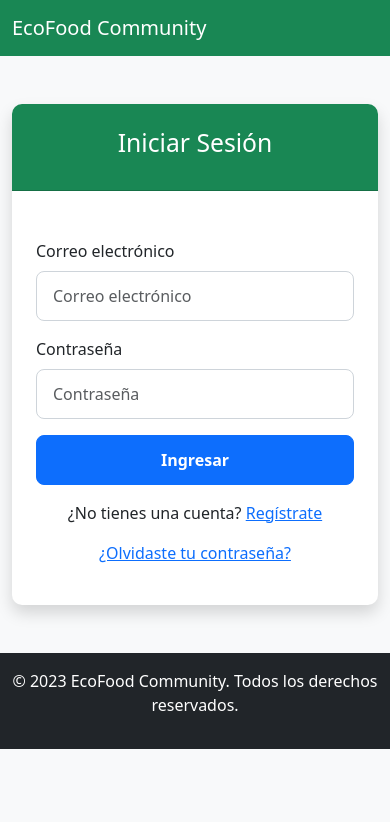
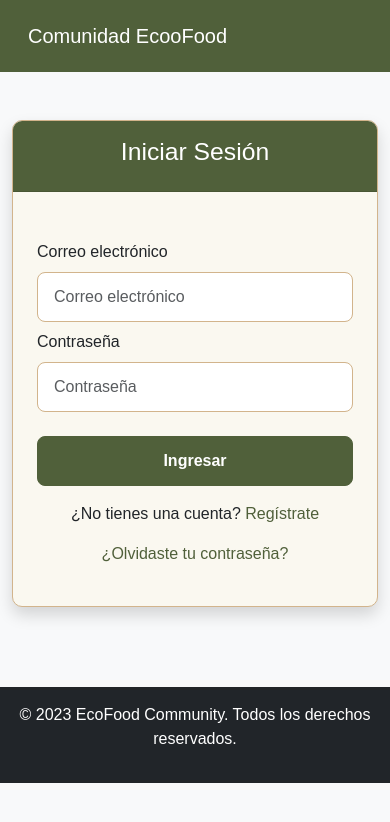
Before and after one commit to Oscilic/EcoFood-, a plain HTML site: page login.html in a window 390 px wide. Drawn offline with nearby package versions, Linux system fonts and the light colour scheme.

Commit message:
Paleta de colores corregida

```diff
--- /dev/null
+++ b/css/login_registro.css
@@ -0,0 +1,137 @@
+body {
+    font-family: 'Arial', sans-serif;
+    background-color: #000000;
+}
+
+.navbar {
+    background-color: #50603A;
+    padding: 1rem;
+}
+
+.navbar-brand,
+.navbar-nav .nav-link {
+    color: white;
+}
+
+.navbar-brand:hover,
+.navbar-nav .nav-link:hover {
+    color: #D2B48C;
+}
+
+
+.card {
+    border: none;
+    border-radius: 10px;
+    overflow: hidden;
+    background-color: #FAF8F0;
+    border: 1px solid #D2B48C;
+    box-shadow: 0 4px 8px rgba(0,0,0,0.1);
+    margin-bottom: 2rem;
+}
+
+.card-header {
+    background-color: #50603A;
+    color: white;
+    padding: 1.5rem;
+    text-align: center;
+    font-weight: bold;
+    border-bottom: 1px solid rgba(0,0,0,0.1);
+}
+
+.card-body {
+    padding: 2rem;
+}
+
+
+.form-control {
+    padding: 0.75rem 1rem;
+    border-radius: 8px;
+    border: 1px solid #D2B48C;
+    transition: all 0.3s;
+    margin-bottom: 1rem;
+}
+
+.form-control:focus {
+    border-color: #50603A;
+    box-shadow: 0 0 0 0.25rem rgba(80, 96, 58, 0.25);
+    outline: none;
+}
+
+
+.btn {
+    padding: 0.75rem;
+    border-radius: 8px;
+    font-weight: 600;
+    transition: all 0.3s;
+    cursor: pointer;
+}
+
+.btn-success,
+.btn-primary {
+    background-color: #50603A;
+    border-color: #50603A;
+    color: white;
+    width: 100%;
+    margin-top: 1rem;
+}
+
+.btn-success:hover,
+.btn-primary:hover {
+    background-color: #94A07A;
+    border-color: #94A07A;
+    color: white;
+}
+
+.text-danger {
+    font-size: 0.875rem;
+    color: #A52A2A;
+    margin-top: -0.5rem;
+    margin-bottom: 1rem;
+    display: block;
+}
+
+.alert {
+    padding: 0.75rem 1.25rem;
+    border-radius: 8px;
+    margin-bottom: 1rem;
+}
+
+.alert-success {
+    background-color: #d1e7dd;
+    border-color: #badbcc;
+    color: #0f5132;
+}
+
+a {
+    color: #50603A;
+    text-decoration: none;
+    transition: color 0.3s;
+}
+
+a:hover {
+    color: #94A07A;
+    text-decoration: underline;
+}
+
+footer {
+    background-color: #343a40;
+    color: white;
+    padding: 1.5rem 0;
+    text-align: center;
+    margin-top: 2rem;
+}
+
+@media (max-width: 768px) {
+    .card-body {
+        padding: 1.5rem;
+    }
+
+    .card-header {
+        padding: 1rem;
+    }
+
+    .btn-success,
+    .btn-primary {
+        padding: 0.75rem;
+    }
+}
--- a/css/styles.css
+++ /dev/null
@@ -1,75 +0,0 @@
-.card {
-    border: none;
-    border-radius: 10px;
-    overflow: hidden;
-}
-
-.card-header {
-    padding: 1.5rem;
-}
-
-.card-body {
-    padding: 2rem;
-}
-
-.form-control {
-    padding: 0.75rem 1rem;
-    border-radius: 8px;
-    border: 1px solid #ced4da;
-    transition: all 0.3s;
-}
-
-.form-control:focus {
-    border-color: #2e8b57;
-    box-shadow: 0 0 0 0.25rem rgba(46, 139, 87, 0.25);
-}
-
-.btn {
-    padding: 0.75rem;
-    border-radius: 8px;
-    font-weight: 600;
-    transition: all 0.3s;
-}
-
-.btn-success {
-    background-color: #2e8b57;
-    border-color: #2e8b57;
-}
-
-.btn-success:hover {
-    background-color: #1e6b47;
-    border-color: #1e6b47;
-}
-
-.btn-primary {
-    background-color: #0d6efd;
-    border-color: #0d6efd;
-}
-
-.btn-primary:hover {
-    background-color: #0b5ed7;
-    border-color: #0a58ca;
-}
-
-.text-danger {
-    font-size: 0.875rem;
-    margin-top: 0.25rem;
-}
-
-.alert {
-    padding: 0.75rem 1.25rem;
-    border-radius: 8px;
-    margin-bottom: 1rem;
-}
-
-.alert-success {
-    background-color: #d1e7dd;
-    border-color: #badbcc;
-    color: #0f5132;
-}
-
-@media (max-width: 768px) {
-    .card-body {
-        padding: 1.5rem;
-    }
-}
--- a/login.html
+++ b/login.html
@@ -5,12 +5,12 @@
     <meta name="viewport" content="width=device-width, initial-scale=1.0">
     <title>Iniciar Sesión - EcoFood Community</title>
     <link href="https://cdn.jsdelivr.net/npm/bootstrap@5.3.0/dist/css/bootstrap.min.css" rel="stylesheet">
-    <link rel="stylesheet" href="css/styles.css">
+    <link rel="stylesheet" href="css/login_registro.css">
 </head>
 <body class="bg-light">
-    <nav class="navbar navbar-expand-lg navbar-light bg-success">
+    <nav class="navbar navbar-expand-lg navbar-light">
         <div class="container">
-            <a class="navbar-brand text-white" href="index.html">EcoFood Community</a>
+            <a class="navbar-brand text-white" href="index.html">Comunidad EcooFood</a>
         </div>
     </nav>
 
@@ -18,7 +18,7 @@
         <div class="row justify-content-center">
             <div class="col-md-6">
                 <div class="card shadow">
-                    <div class="card-header bg-success text-white">
+                    <div class="card-header bg-custom text-white">
                         <h2 class="text-center">Iniciar Sesión</h2>
                     </div>
                     <div class="card-body">
```
Also changed, not shown: registro.html (+3 -3 lines).
